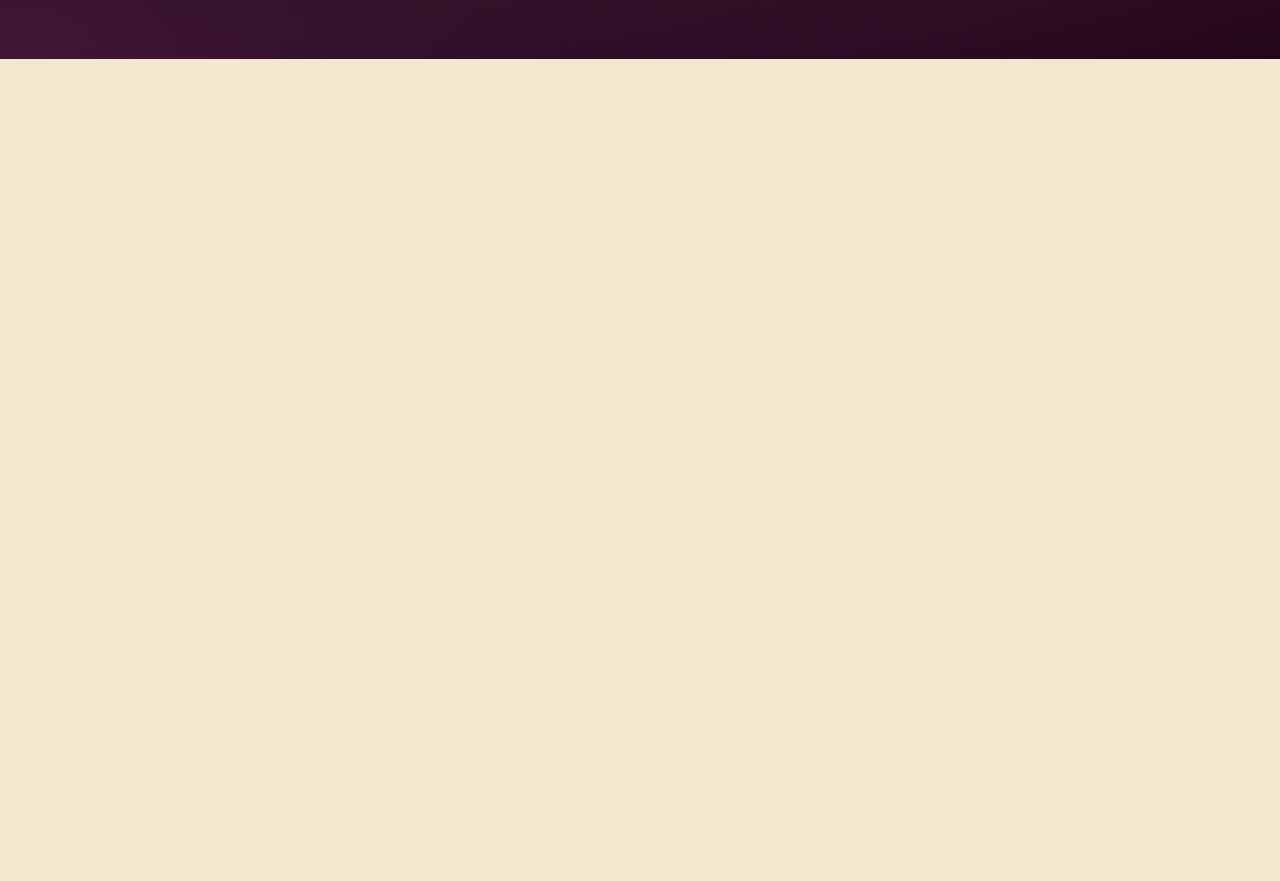
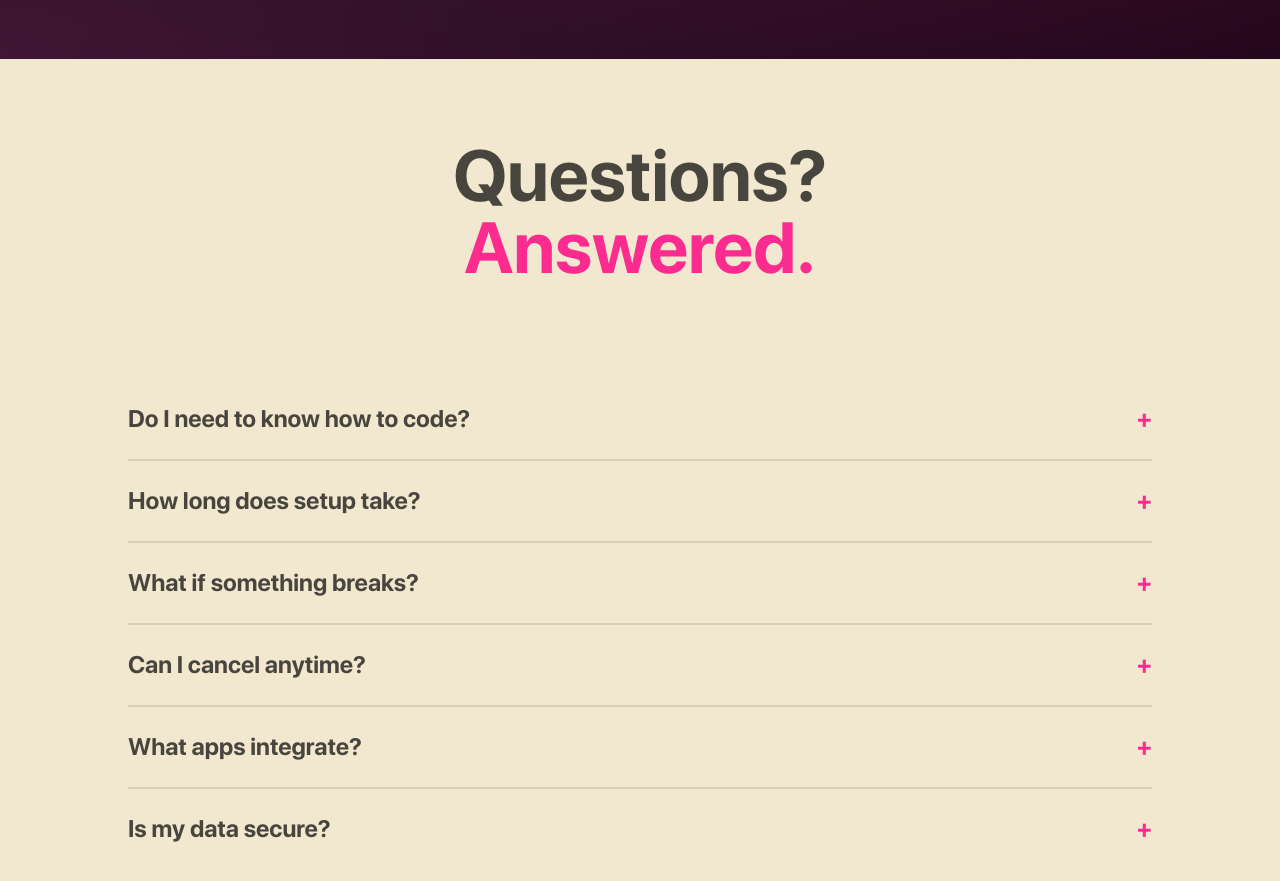
Before and after one commit to FahadBinQaiser/Parallax, a React (Vite) app: page / in a window 1280 px wide. Shown: the part 7260-8141 px from the top of the page. Before the commit the page ends 7319 px from the top, so only its background shows below. Built offline with nearby package versions, Linux system fonts and the light colour scheme.

Commit message:
Faq section almost done

```diff
--- a/src/components/FaqSection/FaqSection.jsx
+++ b/src/components/FaqSection/FaqSection.jsx
@@ -1,5 +1,93 @@
-import React from "react";
+import React, { useState } from "react";
 
 export default function FaqSection() {
-  return <div className="faq"></div>;
+  const [openIndex, setOpenIndex] = useState(null);
+
+  const faqs = [
+    {
+      question: "Do I need to know how to code?",
+      answer:
+        'No. If you can write "When X happens, do Y and Z" you can build workflows. Our customers include English majors, sales ops people, and customer success managers. Zero of them code.',
+    },
+    {
+      question: "How long does setup take?",
+      answer:
+        "First workflow: 15 minutes. Most teams build 3-5 workflows in their first day as they realize what's possible. There's no implementation timeline. Connect tools, describe workflow, click save. That's it.",
+    },
+    {
+      question: "What if something breaks?",
+      answer:
+        "We monitor every workflow execution. If something fails, you get an alert with exactly what broke and how to fix it. Most issues auto-resolve before you notice. We have 99.9% uptime.",
+    },
+    {
+      question: "Can I cancel anytime?",
+      answer:
+        "Yes. Cancel in your dashboard. No calls with retention teams. No contracts. No penalties. We'd rather earn your subscription every month than trap you.",
+    },
+    {
+      question: "What apps integrate?",
+      answer:
+        "Slack, Notion, Asana, HubSpot, Salesforce, Google Workspace, Stripe, Intercom, Airtable, ClickUp, Monday, Jira, GitHub, and 180+ more. Missing an integration? We add new ones every week based on customer requests.",
+    },
+    {
+      question: "Is my data secure?",
+      answer:
+        "SOC 2 Type II certified. Data encrypted in transit and at rest. We don't store your data. We just coordinate the handoff between your tools. Your data stays in your systems. We're just the messenger.",
+    },
+  ];
+
+  const toggleFaq = (index) => {
+    setOpenIndex(openIndex === index ? null : index);
+  };
+
+  return (
+    <section className="py-20 px-6">
+      <div className="max-w-5xl mx-auto text-[#000000]/70">
+        <div className="text-center mb-16 md:mb-24">
+          <h2 className="text-5xl sm:text-6xl md:text-7xl font-bold mb-6">
+            Questions?
+            <br />
+            <span className="text-[#FB2B8F]">Answered.</span>
+          </h2>
+        </div>
+
+        <div className="space-y-0">
+          {faqs.map((faq, index) => (
+            <div
+              key={index}
+              className="border-b-2 border-[#000000]/10 last:border-b-0"
+            >
+              <button
+                onClick={() => toggleFaq(index)}
+                className="w-full text-left py-6 flex justify-between items-center gap-8 group"
+              >
+                <h3 className="text-2xl font-bold group-hover:text-[#FB2B8F] transition-colors">
+                  {faq.question}
+                </h3>
+                <span
+                  className={`text-2xl font-bold text-[#FB2B8F] flex-shrink-0 transition-transform duration-300 ${
+                    openIndex === index ? "rotate-45" : ""
+                  }`}
+                >
+                  +
+                </span>
+              </button>
+
+              <div
+                className={`overflow-hidden transition-all duration-500 ease-in-out ${
+                  openIndex === index
+                    ? "max-h-[500px] pb-8 md:pb-10"
+                    : "max-h-0"
+                }`}
+              >
+                <p className="text-lg font-medium leading-relaxed max-w-4xl">
+                  {faq.answer}
+                </p>
+              </div>
+            </div>
+          ))}
+        </div>
+      </div>
+    </section>
+  );
 }
```
